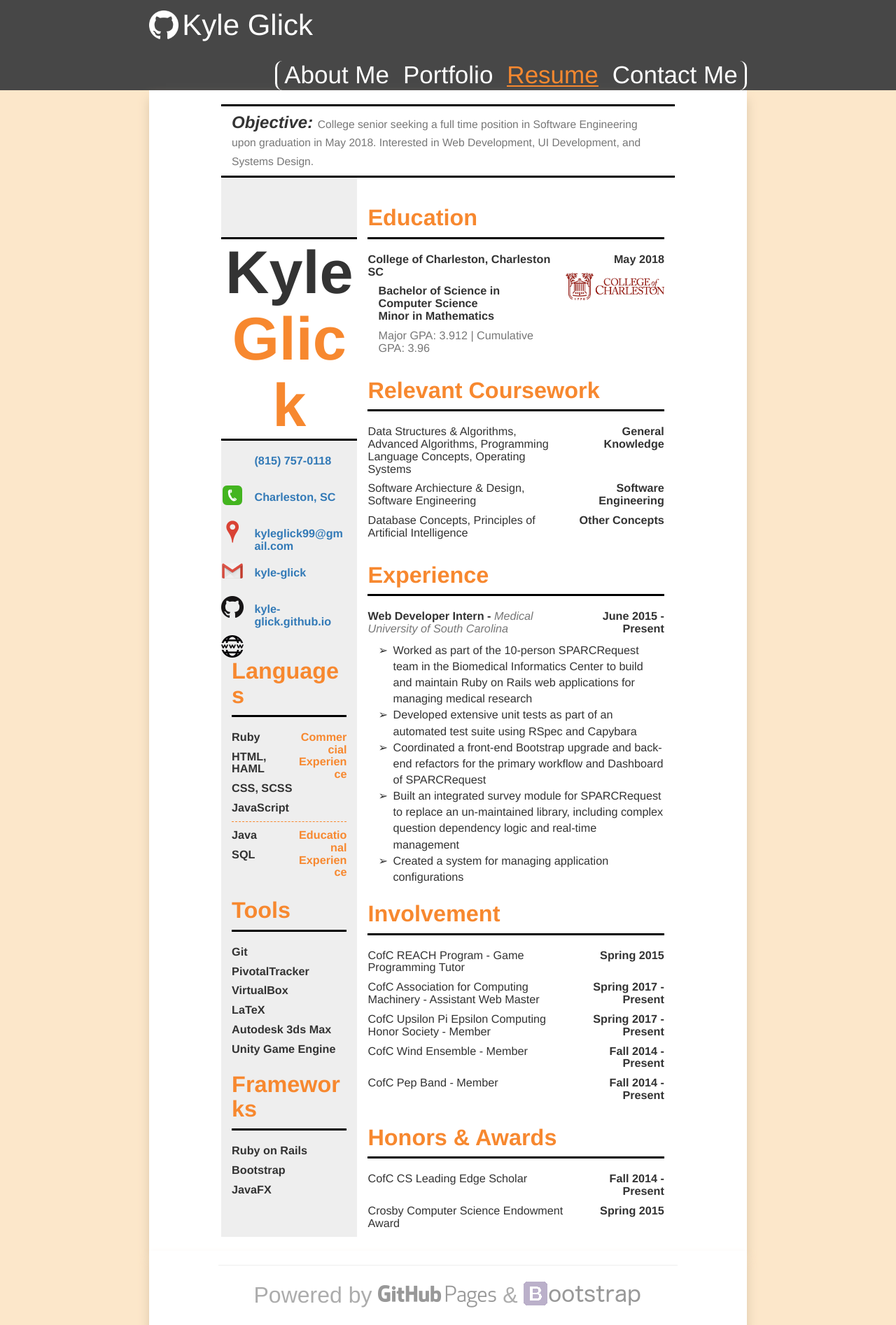
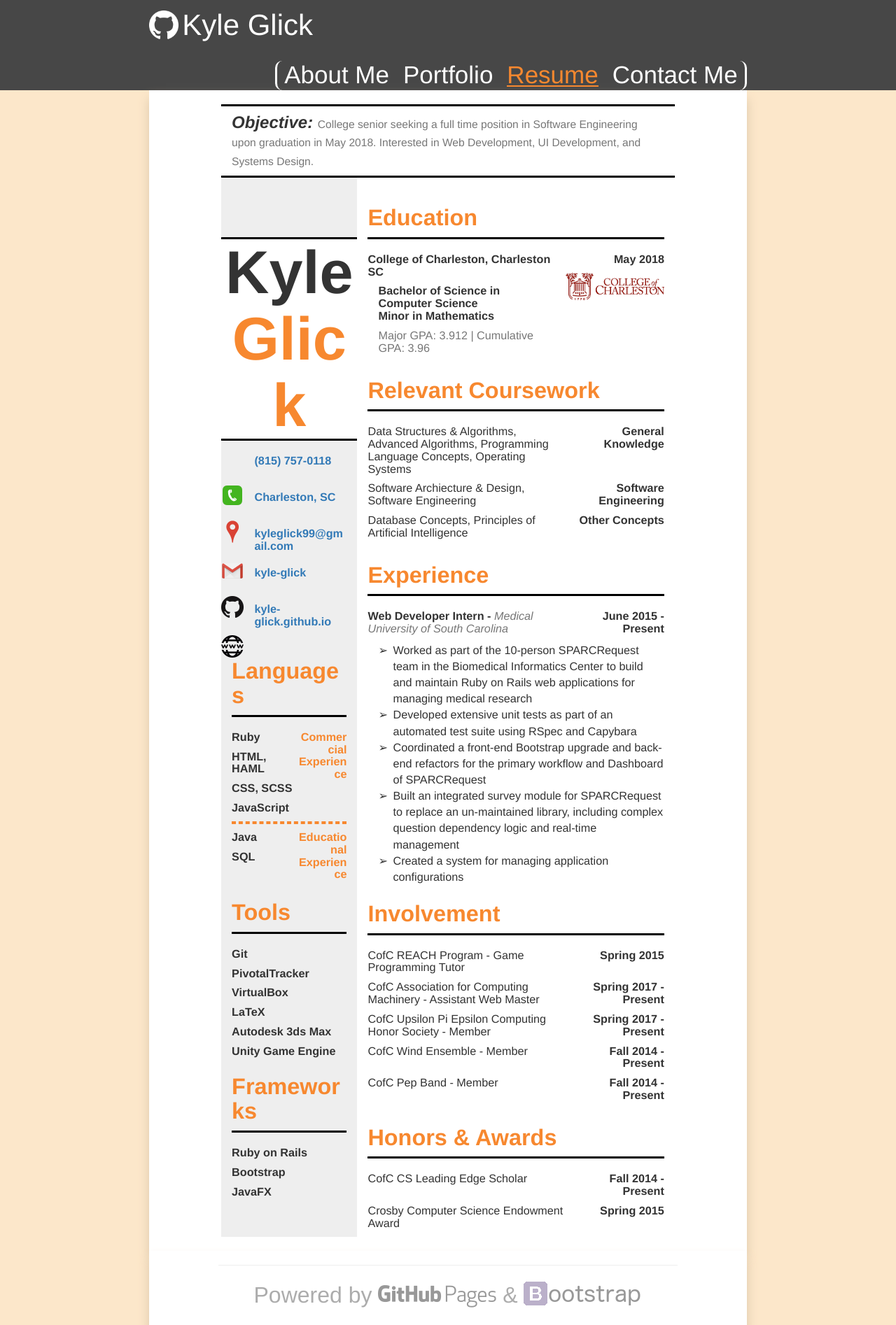
Before and after one commit to kayla-glick/kayla-glick.github.io, a Jekyll site: the page built from resume/index.html, in a window 1280 px wide. Shown: the whole page at 70% size. Built offline with Jekyll 4.4.1, drawn with Linux system fonts in a browser that asks for light colours; nearby versions of some CDN libraries.

Commit message:
increase resume hr width

```diff
--- a/assets/css/resume.css
+++ b/assets/css/resume.css
@@ -47,6 +47,7 @@
   margin-bottom: 10px;
   border-color: var(--apricot);
   border-style: dashed;
+  border-width: 2px;
 }
 
 .resume-container .page-header {
```
